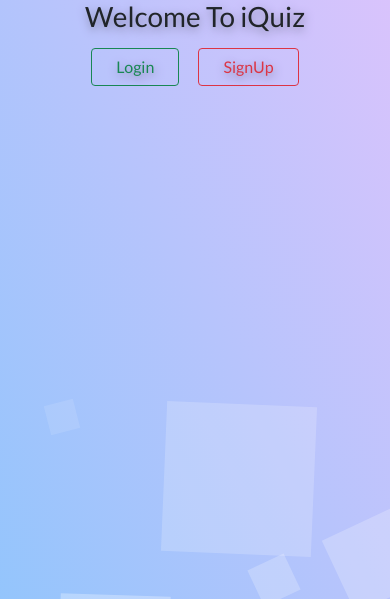
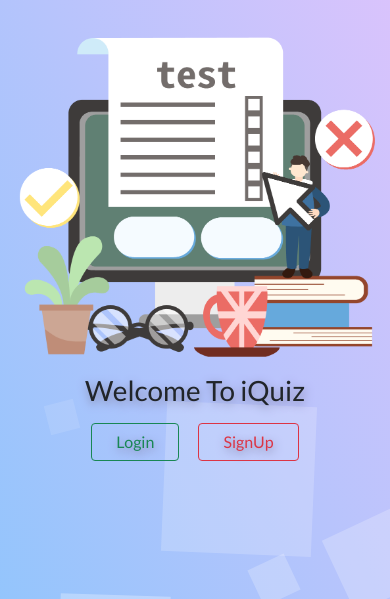
Before and after one commit to Denis-Shingala/online_quiz, a PHP site: page / in a window 390 px wide. Shown: the part 136-735 px from the top of the page. Run offline with PHP 8.4, Linux system fonts and the light colour scheme.

Commit message:
Update index.php

```diff
--- a/index.php
+++ b/index.php
@@ -26,7 +26,7 @@
         }
         @media only screen and (max-width:500px){
             .img-fluid{
-                  display:none;
+                  margin-bottom:15px;
             }
         }
     </style>
```
